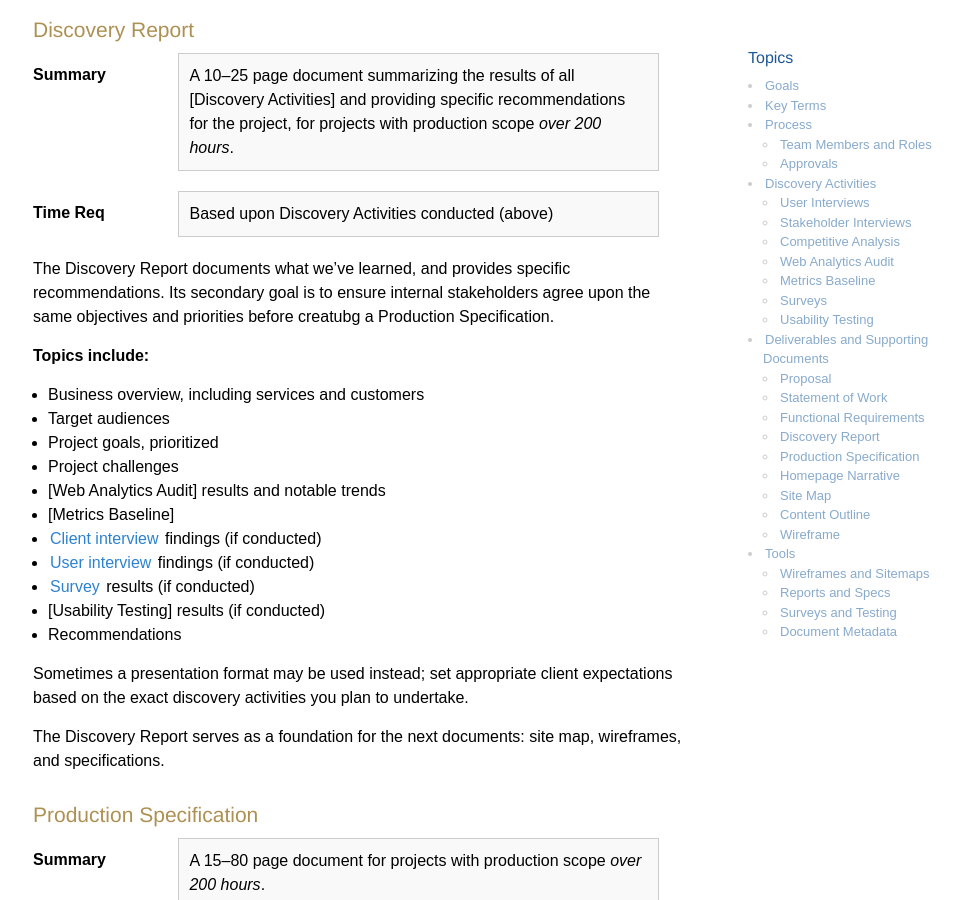
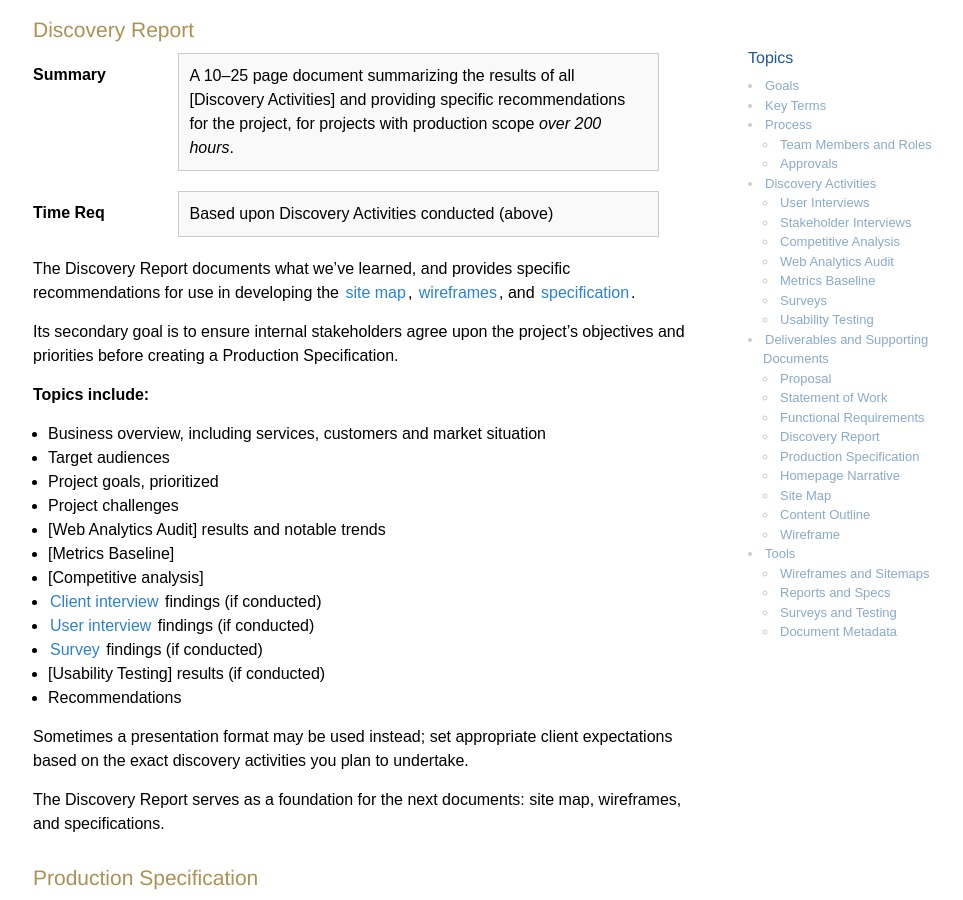
Before and after one commit to imarc/handbook, a Jekyll site: the page built from strategy.markdown, in a window 1280 px wide and 900 px high, scrolled down 9963 px. Shown: the whole window, without its empty margins (137-1100 px from the left). Built offline with Jekyll 4.4.1, drawn with Linux system fonts in a browser that asks for light colours; nearby versions of some CDN libraries.

Commit message:
Discovery Report topics more consistent; minor edits to description.

```diff
--- a/strategy.markdown
+++ b/strategy.markdown
@@ -358,19 +358,22 @@ Time Req
 :	Based upon Discovery Activities conducted (above)
 
 
-The Discovery Report documents what we've learned, and provides specific recommendations. Its secondary goal is to ensure internal stakeholders agree upon the same objectives and priorities before creatubg a Production Specification.
+The Discovery Report documents what we've learned, and provides specific recommendations for use in developing the [site map](#SiteMap), [wireframes](#Wireframe), and [specification](#ProductionSpecification).
+
+Its secondary goal is to ensure internal stakeholders agree upon the project's objectives and priorities before creating a Production Specification.
 
 **Topics include:**
 
-+ Business overview, including services and customers
++ Business overview, including services, customers and market situation
 + Target audiences
 + Project goals, prioritized
 + Project challenges
 + [Web Analytics Audit] results and notable trends
 + [Metrics Baseline]
++ [Competitive analysis]
 + [Client interview](#StakeholderInterviews) findings (if conducted)
 + [User interview](#UserInterviews) findings (if conducted)
-+ [Survey](#Surveys) results (if conducted)
++ [Survey](#Surveys) findings (if conducted)
 + [Usability Testing] results (if conducted)
 + Recommendations
 
```
